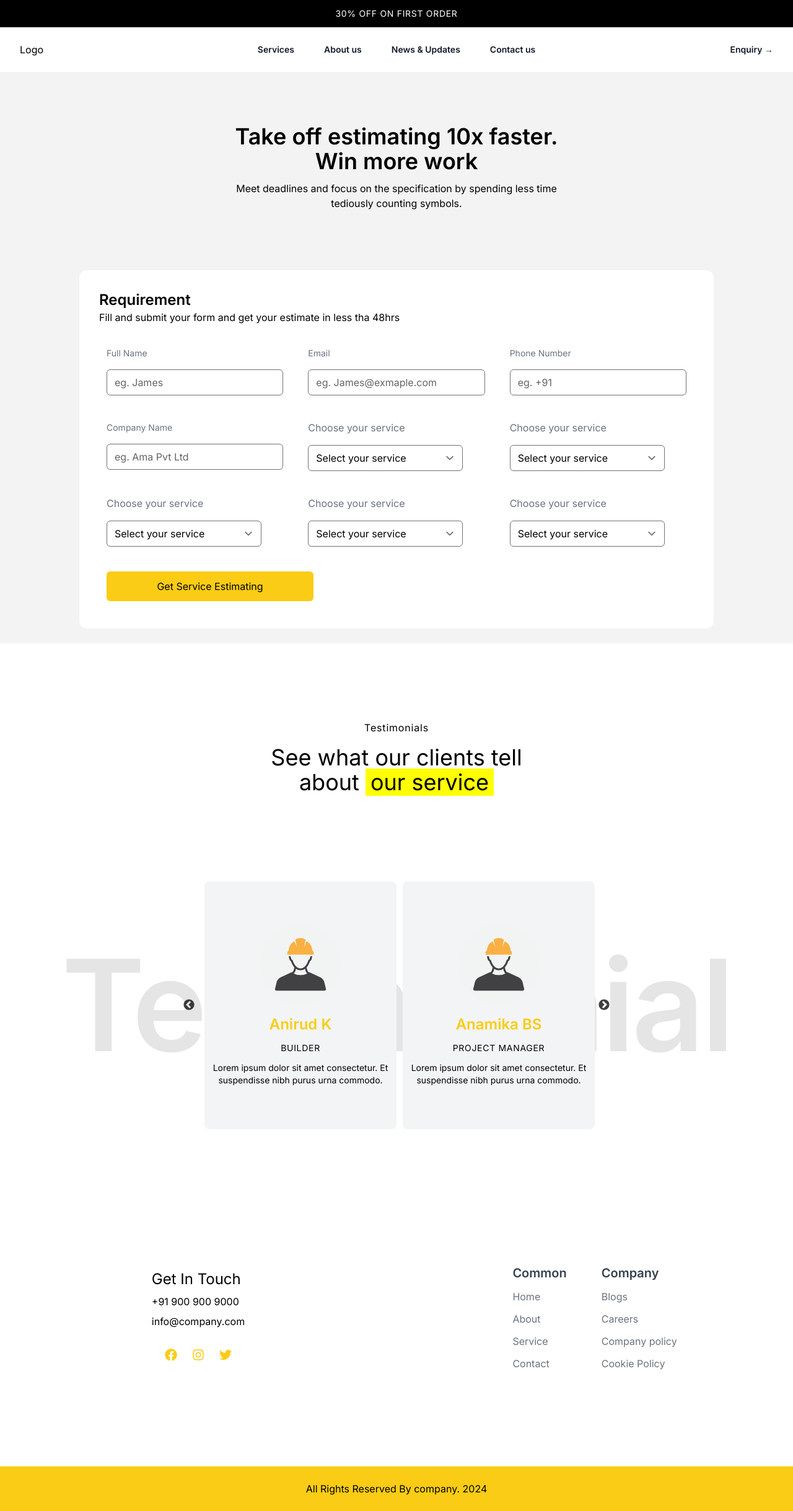
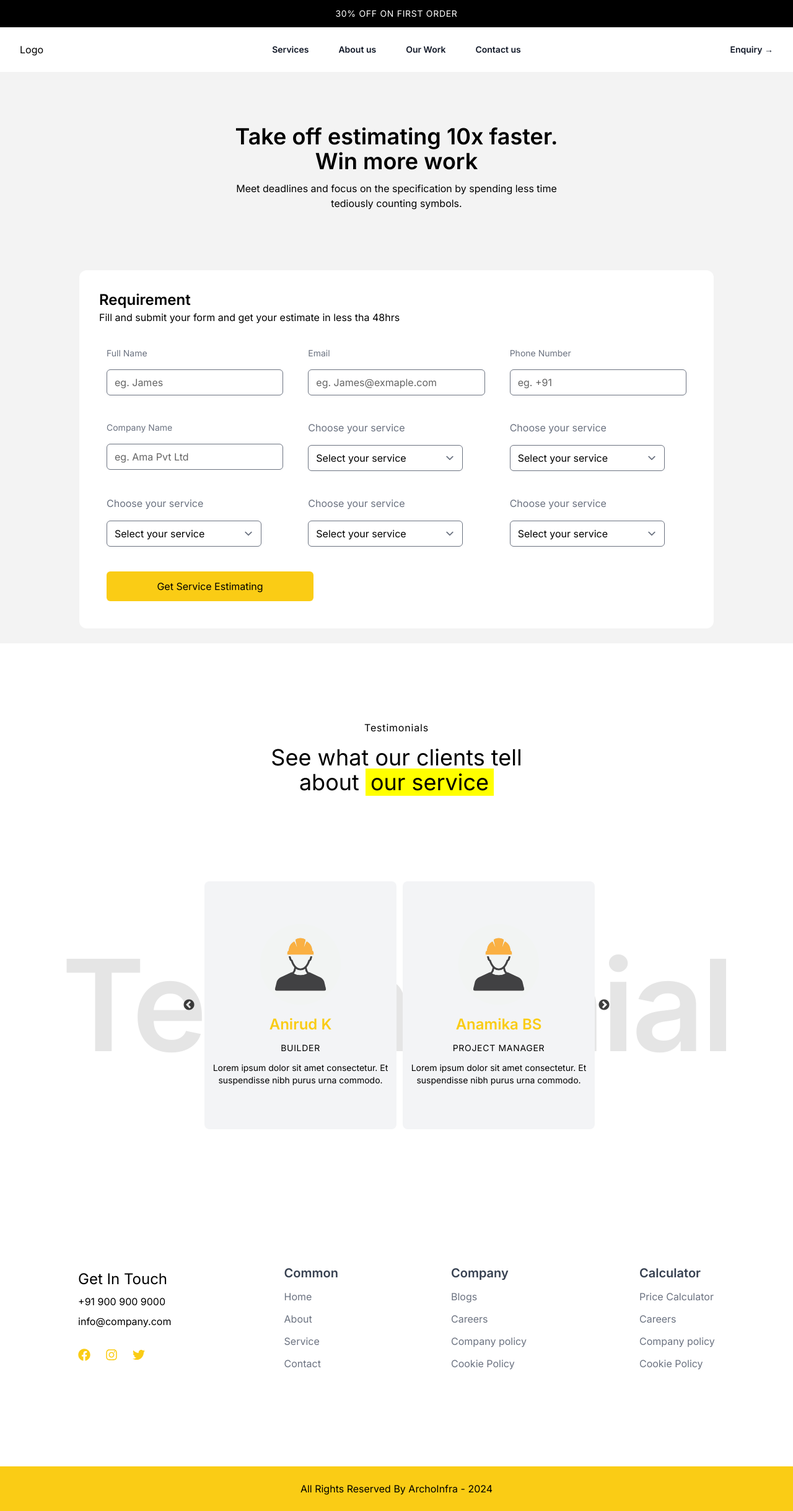
Before and after one commit to UXM-Design/amanrealestate, a Next.js app: page /estimate in a window 1280 px wide. Shown: the whole page at 62% size. Built offline with nearby package versions, Linux system fonts and the light colour scheme.

Commit message:
Changes Design

```diff
--- a/src/app/_components/footer/page.tsx
+++ b/src/app/_components/footer/page.tsx
@@ -5,8 +5,10 @@ import Link from "next/link";
 const FooterPage = () => {
   return (
     <>
-      <div className="w-full md:h-[60vh] h-auto flex md:flex-row flex-col xmd:justify-between justify-center items-center">
-        <div className="w-full flex justify-center items-center flex-col md:py-0 py-8">
+      <div className="w-full md:h-[60vh] h-auto flex md:flex-row flex-col xmd:justify-between justify-center items-center ">
+
+        <div className="w-full flex md:flex-row flex-col gap-14 justify-evenly items-center md:py-0 py-6">
+          <div className="flex flex-col md:py-0 py-8">
             <div className="flex flex-col gap-2">
               <h1 className="text-2xl">Get In Touch</h1>
               <p>+91 900 900 9000</p>
@@ -19,7 +21,6 @@ const FooterPage = () => {
               <FaTwitter className="text-xl text-yellow-400" />
             </div>
           </div>
-        <div className="w-full flex md:flex-row flex-col gap-14 justify-center items-center md:py-0 py-6">
           <div className="flex flex-col gap-3">
             <h2 className="text-gray-700 font-semibold text-xl">Common</h2>
             <ul className="flex flex-col gap-3">
@@ -54,10 +55,27 @@ const FooterPage = () => {
               </li>
             </ul>
           </div>
+          <div className="flex flex-col gap-3">
+            <h2 className="text-gray-700 font-semibold text-xl">Calculator</h2>
+            <ul className="flex flex-col gap-3">
+              <li className="text-gray-500 hover:text-yellow-500">
+                <Link href={"/"}>Price Calculator</Link>
+              </li>
+              <li className="text-gray-500 hover:text-yellow-500">
+                <Link href={"/"}>Careers</Link>
+              </li>
+              <li className="text-gray-500 hover:text-yellow-500">
+                <Link href={"/"}>Company policy</Link>
+              </li>
+              <li className="text-gray-500 hover:text-yellow-500">
+                <Link href={"/"}>Cookie Policy</Link>
+              </li>
+            </ul>
+          </div>
         </div>
       </div>
       <div className="w-full py-6 flex justify-center items-center bg-yellow-400 text-black">
-        <span>All Rights Reserved By {"company"}. 2024 </span>
+        <span>All Rights Reserved By {"ArchoInfra"} - 2024 </span>
       </div>
     </>
   );
--- a/src/app/_components/ui/navbar/page.tsx
+++ b/src/app/_components/ui/navbar/page.tsx
@@ -111,10 +111,10 @@ export default function NavBar() {
             About us
           </a>
           <a
-            href="/blog"
+            href="/work"
             className="text-sm font-semibold leading-6 text-gray-900"
           >
-            News & Updates
+            Our Work
           </a>
           <a
             href="/contact"
--- a/src/app/contact/page.tsx
+++ b/src/app/contact/page.tsx
@@ -10,7 +10,9 @@ export default function ContactPage() {
   const [agreed, setAgreed] = useState(false);
 
   return (
-    <div className="isolate bg-white px-6 py-24 sm:py-32 lg:px-8">
+    // <div className="isolate bg-white px-6 py-24 sm:py-32 lg:px-8">
+    <div className="bg-white px-6 py-24 sm:py-32 lg:px-8">
+
       <div
         aria-hidden="true"
         className="absolute inset-x-0 top-[-10rem] -z-10 transform-gpu overflow-hidden blur-3xl sm:top-[-20rem]"
--- a/src/app/layout.tsx
+++ b/src/app/layout.tsx
@@ -11,8 +11,8 @@ const adventure = Advent_Pro({
 });
 
 export const metadata: Metadata = {
-  title: "Realestate webpage",
-  description: "realestate website",
+  title: "Realestate Webpage",
+  description: "Realestate Website",
 };
 
 export default function RootLayout({
--- a/src/app/page.tsx
+++ b/src/app/page.tsx
@@ -13,6 +13,55 @@ export default function Home() {
         <HeroSection />
         <div className="w-full py-4 md:h-screen h-auto bg-white text-black flex justify-center items-center flex-col">
           <SliderPage />
+        </div>
+        <div className="w-full md:h-screen h-auto bg-slate-100 text-black flex flex-col justify-center items-center md:py-0 py-6 md:px-4 px-4">
+          <div className="md:py-6 py-3">
+            <h1 className="text-4xl text-align text-wrap">
+              Learn how we can meet your construction tech needs.
+            </h1>
+          </div>
+          <div className="w-full flex md:justify-evenly justify-center md:flex-row flex-col items-center">
+            <div className="w-auto flex flex-col gap-4 p-6">
+              <Image src={"/tools.png"} width="200" height="200" alt="Tools" />
+              <h3 className="text-2xl font-semibold text-yellow-500">
+                Takeoff & Estimating
+              </h3>
+              <p className="md:w-auto text-wrap whitespace-normal w-full md:pr-4 pr-0">
+                Comprehensive takeoff & estimating solution empowering you to
+                win more work by bidding more in less time.
+              </p>
+            </div>
+            <div className="w-auto flex flex-col gap-4 p-6">
+              <Image
+                src={"/project.png"}
+                width="200"
+                height="200"
+                alt="Tools"
+              />
+              <h3 className="text-2xl font-semibold text-yellow-500">
+                Field & Project Management
+              </h3>
+              <p className="md:w-auto text-wrap whitespace-normal w-full md:pr-4 pr-0">
+                Construction management app connecting crews to each other & the
+                back office with lightning-fast responsiveness.
+              </p>
+            </div>
+            <div className="w-auto flex flex-col gap-4 p-6">
+              <Image
+                src={"/construction.png"}
+                width="200"
+                height="200"
+                alt="Tools"
+              />
+              <h3 className="text-2xl font-semibold text-yellow-500">
+                Property & Facility Operations
+              </h3>
+              <p className="md:w-auto text-wrap whitespace-normal w-full md:pr-4 pr-0">
+                Centralized hub for easy plan access & document management,
+                enabling smoother maintenance workflows.
+              </p>
+            </div>
+          </div>
         </div>
         <div className="w-full flex md:justify-evenly justify-center md:flex-row flex-col items-center md:h-auto md:py-6 py-4 h-auto">
           <div className=" md:w-[350px] md:height-[450px] w-[350px] h-[450px] overflow-hidden rounded-md">
@@ -66,55 +115,7 @@ export default function Home() {
             </div>
           </div>
         </div>
-        <div className="w-full md:h-screen h-auto bg-slate-100 text-black flex flex-col justify-center items-center md:py-0 py-6 md:px-4 px-4">
-          <div className="md:py-6 py-3">
-            <h1 className="text-4xl text-align text-wrap">
-              Learn how we can meet your construction tech needs.
-            </h1>
-          </div>
-          <div className="w-full flex md:justify-evenly justify-center md:flex-row flex-col items-center">
-            <div className="w-auto flex flex-col gap-4 p-6">
-              <Image src={"/tools.png"} width="200" height="200" alt="Tools" />
-              <h3 className="text-2xl font-semibold text-yellow-500">
-                Takeoff & Estimating
-              </h3>
-              <p className="md:w-auto text-wrap whitespace-normal w-full md:pr-4 pr-0">
-                Comprehensive takeoff & estimating solution empowering you to
-                win more work by bidding more in less time.
-              </p>
-            </div>
-            <div className="w-auto flex flex-col gap-4 p-6">
-              <Image
-                src={"/project.png"}
-                width="200"
-                height="200"
-                alt="Tools"
-              />
-              <h3 className="text-2xl font-semibold text-yellow-500">
-                Field & Project Management
-              </h3>
-              <p className="md:w-auto text-wrap whitespace-normal w-full md:pr-4 pr-0">
-                Construction management app connecting crews to each other & the
-                back office with lightning-fast responsiveness.
-              </p>
-            </div>
-            <div className="w-auto flex flex-col gap-4 p-6">
-              <Image
-                src={"/construction.png"}
-                width="200"
-                height="200"
-                alt="Tools"
-              />
-              <h3 className="text-2xl font-semibold text-yellow-500">
-                Property & Facility Operations
-              </h3>
-              <p className="md:w-auto text-wrap whitespace-normal w-full md:pr-4 pr-0">
-                Centralized hub for easy plan access & document management,
-                enabling smoother maintenance workflows.
-              </p>
-            </div>
-          </div>
-        </div>
+
 
         {/* <ReviewPage /> */}
         <section className="w-full md:h-screen h-auto md:block">
```
Lines whose indentation alone changed are shown as unchanged.
